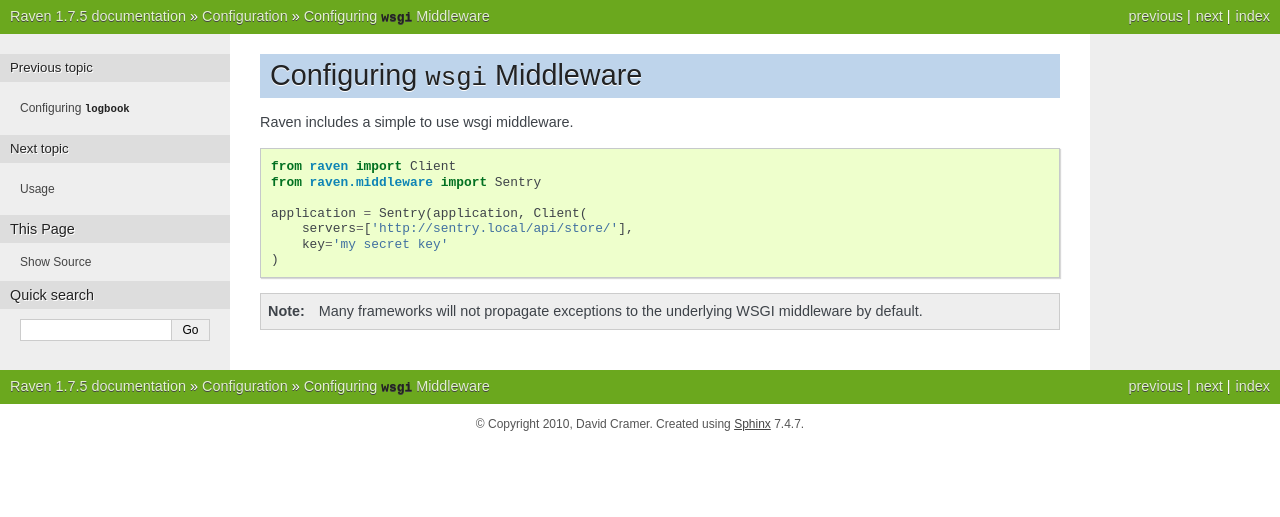
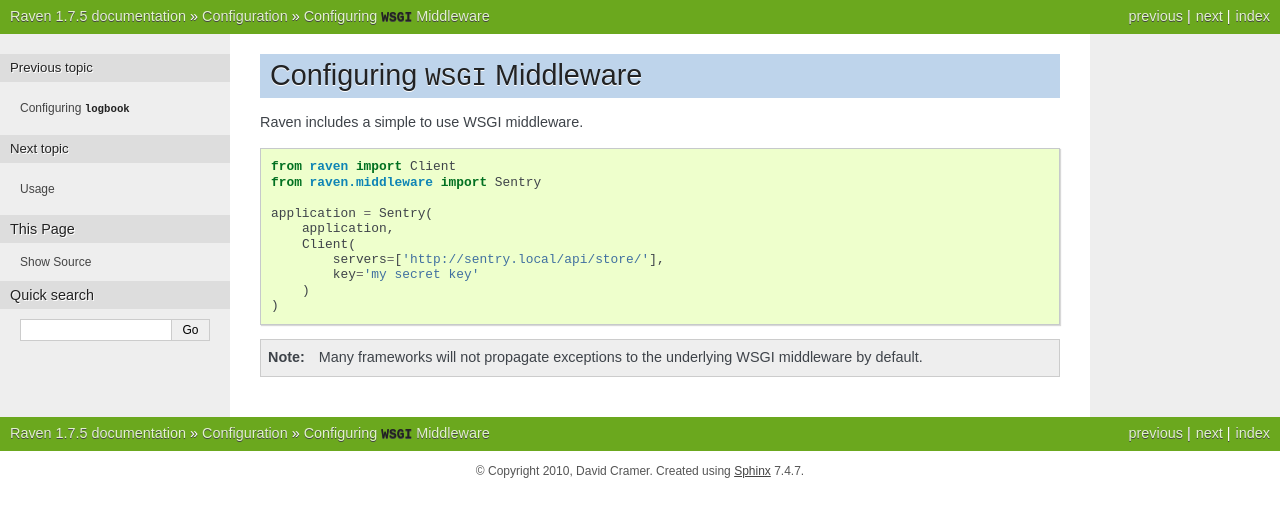
Before and after one commit to JohnFredok/apm-agent-python, a Sphinx documentation site: the page built from docs/config/wsgi.rst, in a window 1280 px wide. Shown: the top 517 px of the page. Built offline with Sphinx 7.4.7, drawn with Linux system fonts in a browser that asks for light colours.

```diff
--- a/docs/config/wsgi.rst
+++ b/docs/config/wsgi.rst
@@ -1,16 +1,19 @@
-Configuring ``wsgi`` Middleware
+Configuring ``WSGI`` Middleware
 ===============================
 
-Raven includes a simple to use wsgi middleware.
+Raven includes a simple to use WSGI middleware.
 
 ::
 
     from raven import Client
     from raven.middleware import Sentry
 
-    application = Sentry(application, Client(
-        servers=['http://sentry.local/api/store/'],
-        key='my secret key'
+    application = Sentry(
+        application,
+        Client(
+            servers=['http://sentry.local/api/store/'],
+            key='my secret key'
+        )
     )
 
 .. note:: Many frameworks will not propagate exceptions to the underlying WSGI middleware by default.
```
